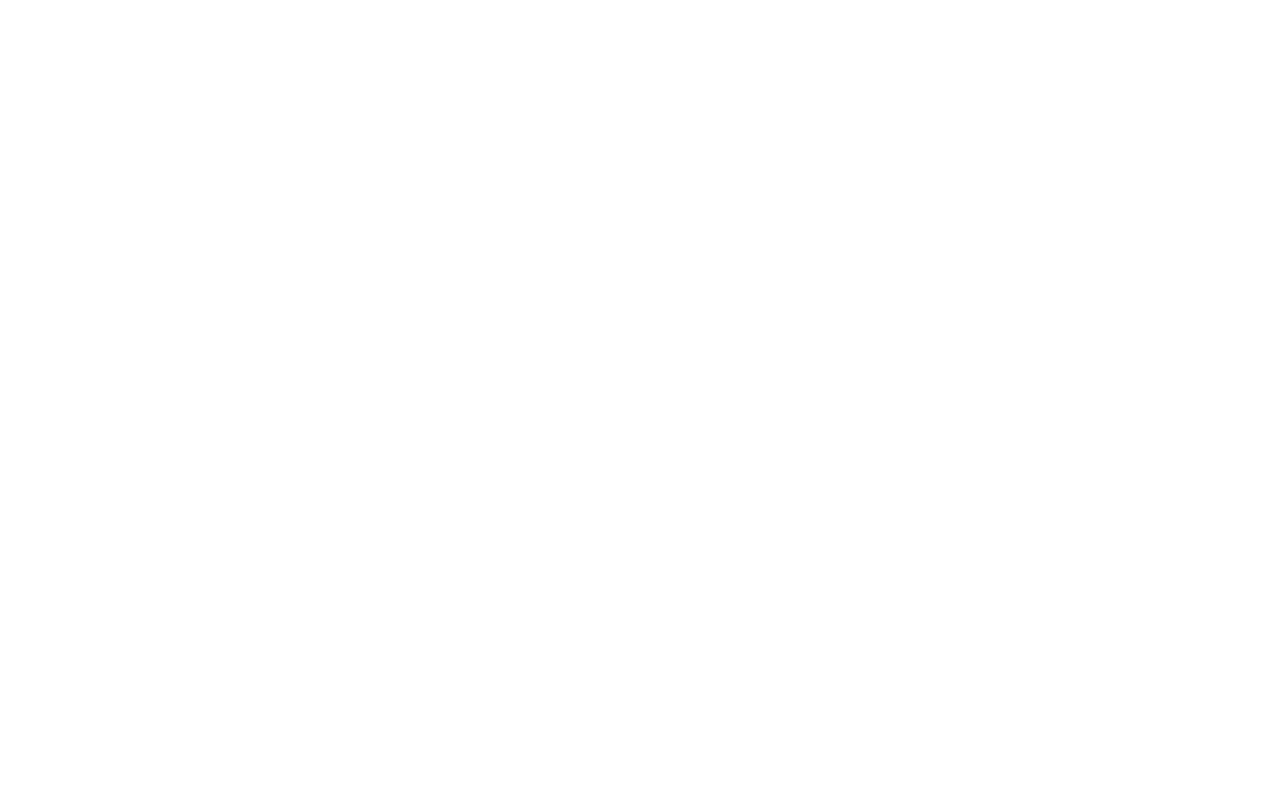
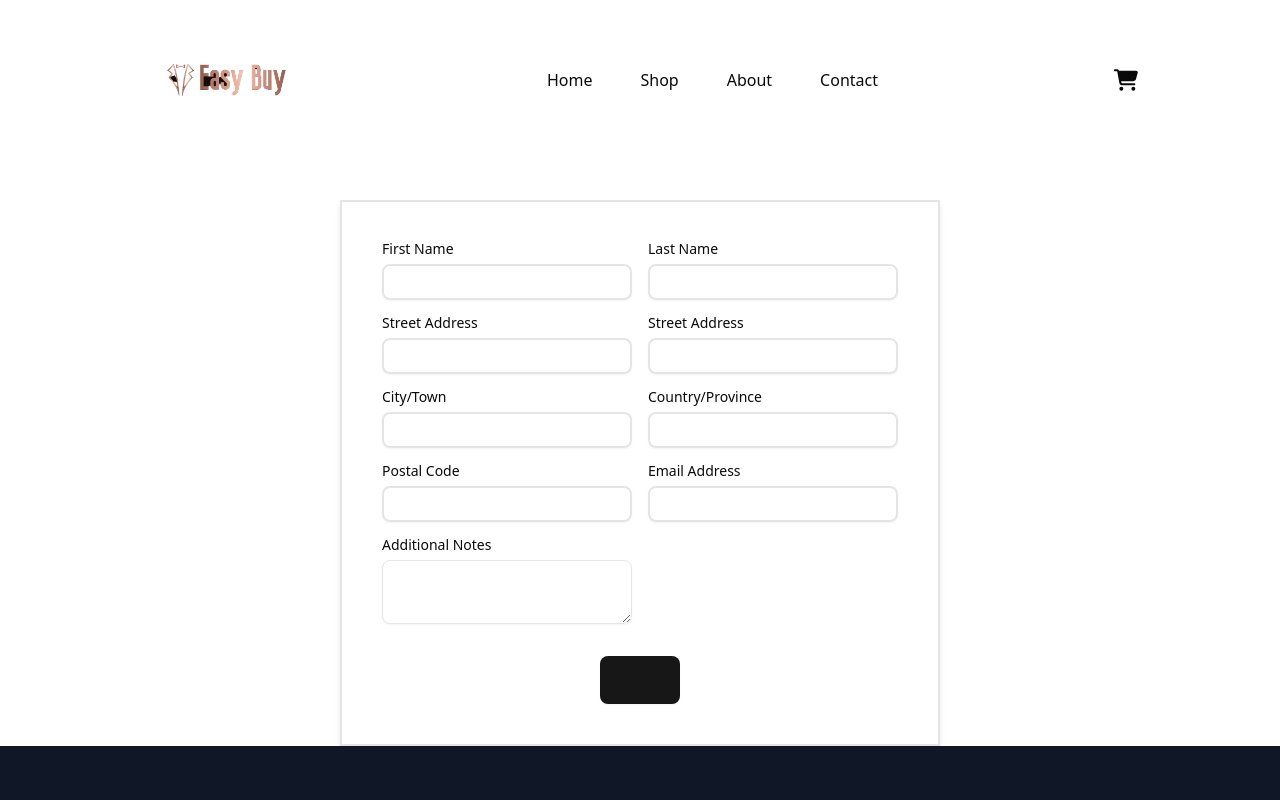
Before and after one commit to TESHU21/EasyBuy, a React (Vite) app: page /billing in a window 1280 px wide. Before the commit this address had no page. Shown: the top 800 px of the page. Built offline with nearby package versions, Linux system fonts and the light colour scheme.

Commit message:
Add Billing Adress Component

```diff
--- a/package.json
+++ b/package.json
@@ -16,6 +16,7 @@
     "@radix-ui/react-checkbox": "^1.1.4",
     "@radix-ui/react-dialog": "^1.1.6",
     "@radix-ui/react-label": "^2.1.2",
+    "@radix-ui/react-select": "^2.1.6",
     "@radix-ui/react-slot": "^1.1.2",
     "@tailwindcss/vite": "^4.0.12",
     "class-variance-authority": "^0.7.1",
--- a/src/components/FormComp.jsx
+++ b/src/components/FormComp.jsx
@@ -8,9 +8,9 @@
   FormMessage,
 } from "@/components/ui/form";
 import { Textarea } from "@/components/ui/textarea";
+import { Button } from "./ui/button";
 
-import { Button } from "../ui/button";
-import { Input } from "../ui/input";
+import { Input } from "./ui/input";
 import { useEffect } from "react";
 import {
   Select,
@@ -22,7 +22,6 @@
 import { useForm } from "react-hook-form";
 import { zodResolver } from "@hookform/resolvers/zod";
 import { BsEye, BsEyeSlash } from "react-icons/bs";
-import Loader from "../Loader";
 
 const FormComp = ({
   schema,
@@ -174,7 +173,7 @@
               type="submit"
               className=" px-10  py-6 text-base  "
             >
-              {isLoading ? isLoading && <Loader /> : submitBtnText}
+              {isLoading ? isLoading && "Loader" : submitBtnText}
             </Button>
           </div>
         </form>
--- /dev/null
+++ b/src/components/ui/select.jsx
@@ -0,0 +1,164 @@
+import * as React from "react"
+import * as SelectPrimitive from "@radix-ui/react-select"
+import { CheckIcon, ChevronDownIcon, ChevronUpIcon } from "lucide-react"
+
+import { cn } from "@/lib/utils"
+
+function Select({
+  ...props
+}) {
+  return <SelectPrimitive.Root data-slot="select" {...props} />;
+}
+
+function SelectGroup({
+  ...props
+}) {
+  return <SelectPrimitive.Group data-slot="select-group" {...props} />;
+}
+
+function SelectValue({
+  ...props
+}) {
+  return <SelectPrimitive.Value data-slot="select-value" {...props} />;
+}
+
+function SelectTrigger({
+  className,
+  size = "default",
+  children,
+  ...props
+}) {
+  return (
+    <SelectPrimitive.Trigger
+      data-slot="select-trigger"
+      data-size={size}
+      className={cn(
+        "border-input data-[placeholder]:text-muted-foreground [&_svg:not([class*='text-'])]:text-muted-foreground focus-visible:border-ring focus-visible:ring-ring/50 aria-invalid:ring-destructive/20 dark:aria-invalid:ring-destructive/40 aria-invalid:border-destructive dark:bg-input/30 dark:hover:bg-input/50 flex w-fit items-center justify-between gap-2 rounded-md border bg-transparent px-3 py-2 text-sm whitespace-nowrap shadow-xs transition-[color,box-shadow] outline-none focus-visible:ring-[3px] disabled:cursor-not-allowed disabled:opacity-50 data-[size=default]:h-9 data-[size=sm]:h-8 *:data-[slot=select-value]:line-clamp-1 *:data-[slot=select-value]:flex *:data-[slot=select-value]:items-center *:data-[slot=select-value]:gap-2 [&_svg]:pointer-events-none [&_svg]:shrink-0 [&_svg:not([class*='size-'])]:size-4",
+        className
+      )}
+      {...props}>
+      {children}
+      <SelectPrimitive.Icon asChild>
+        <ChevronDownIcon className="size-4 opacity-50" />
+      </SelectPrimitive.Icon>
+    </SelectPrimitive.Trigger>
+  );
+}
+
+function SelectContent({
+  className,
+  children,
+  position = "popper",
+  ...props
+}) {
+  return (
+    <SelectPrimitive.Portal>
+      <SelectPrimitive.Content
+        data-slot="select-content"
+        className={cn(
+          "bg-popover text-popover-foreground data-[state=open]:animate-in data-[state=closed]:animate-out data-[state=closed]:fade-out-0 data-[state=open]:fade-in-0 data-[state=closed]:zoom-out-95 data-[state=open]:zoom-in-95 data-[side=bottom]:slide-in-from-top-2 data-[side=left]:slide-in-from-right-2 data-[side=right]:slide-in-from-left-2 data-[side=top]:slide-in-from-bottom-2 relative z-50 max-h-(--radix-select-content-available-height) min-w-[8rem] overflow-x-hidden overflow-y-auto rounded-md border shadow-md",
+          position === "popper" &&
+            "data-[side=bottom]:translate-y-1 data-[side=left]:-translate-x-1 data-[side=right]:translate-x-1 data-[side=top]:-translate-y-1",
+          className
+        )}
+        position={position}
+        {...props}>
+        <SelectScrollUpButton />
+        <SelectPrimitive.Viewport
+          className={cn("p-1", position === "popper" &&
+            "h-[var(--radix-select-trigger-height)] w-full min-w-[var(--radix-select-trigger-width)] scroll-my-1")}>
+          {children}
+        </SelectPrimitive.Viewport>
+        <SelectScrollDownButton />
+      </SelectPrimitive.Content>
+    </SelectPrimitive.Portal>
+  );
+}
+
+function SelectLabel({
+  className,
+  ...props
+}) {
+  return (
+    <SelectPrimitive.Label
+      data-slot="select-label"
+      className={cn("px-2 py-1.5 text-sm font-medium", className)}
+      {...props} />
+  );
+}
+
+function SelectItem({
+  className,
+  children,
+  ...props
+}) {
+  return (
+    <SelectPrimitive.Item
+      data-slot="select-item"
+      className={cn(
+        "focus:bg-accent focus:text-accent-foreground [&_svg:not([class*='text-'])]:text-muted-foreground relative flex w-full cursor-default items-center gap-2 rounded-sm py-1.5 pr-8 pl-2 text-sm outline-hidden select-none data-[disabled]:pointer-events-none data-[disabled]:opacity-50 [&_svg]:pointer-events-none [&_svg]:shrink-0 [&_svg:not([class*='size-'])]:size-4 *:[span]:last:flex *:[span]:last:items-center *:[span]:last:gap-2",
+        className
+      )}
+      {...props}>
+      <span className="absolute right-2 flex size-3.5 items-center justify-center">
+        <SelectPrimitive.ItemIndicator>
+          <CheckIcon className="size-4" />
+        </SelectPrimitive.ItemIndicator>
+      </span>
+      <SelectPrimitive.ItemText>{children}</SelectPrimitive.ItemText>
+    </SelectPrimitive.Item>
+  );
+}
+
+function SelectSeparator({
+  className,
+  ...props
+}) {
+  return (
+    <SelectPrimitive.Separator
+      data-slot="select-separator"
+      className={cn("bg-border pointer-events-none -mx-1 my-1 h-px", className)}
+      {...props} />
+  );
+}
+
+function SelectScrollUpButton({
+  className,
+  ...props
+}) {
+  return (
+    <SelectPrimitive.ScrollUpButton
+      data-slot="select-scroll-up-button"
+      className={cn("flex cursor-default items-center justify-center py-1", className)}
+      {...props}>
+      <ChevronUpIcon className="size-4" />
+    </SelectPrimitive.ScrollUpButton>
+  );
+}
+
+function SelectScrollDownButton({
+  className,
+  ...props
+}) {
+  return (
+    <SelectPrimitive.ScrollDownButton
+      data-slot="select-scroll-down-button"
+      className={cn("flex cursor-default items-center justify-center py-1", className)}
+      {...props}>
+      <ChevronDownIcon className="size-4" />
+    </SelectPrimitive.ScrollDownButton>
+  );
+}
+
+export {
+  Select,
+  SelectContent,
+  SelectGroup,
+  SelectItem,
+  SelectLabel,
+  SelectScrollDownButton,
+  SelectScrollUpButton,
+  SelectSeparator,
+  SelectTrigger,
+  SelectValue,
+}
--- /dev/null
+++ b/src/components/ui/textarea.jsx
@@ -0,0 +1,20 @@
+import * as React from "react"
+
+import { cn } from "@/lib/utils"
+
+function Textarea({
+  className,
+  ...props
+}) {
+  return (
+    <textarea
+      data-slot="textarea"
+      className={cn(
+        "border-input placeholder:text-muted-foreground focus-visible:border-ring focus-visible:ring-ring/50 aria-invalid:ring-destructive/20 dark:aria-invalid:ring-destructive/40 aria-invalid:border-destructive dark:bg-input/30 flex field-sizing-content min-h-16 w-full rounded-md border bg-transparent px-3 py-2 text-base shadow-xs transition-[color,box-shadow] outline-none focus-visible:ring-[3px] disabled:cursor-not-allowed disabled:opacity-50 md:text-sm",
+        className
+      )}
+      {...props} />
+  );
+}
+
+export { Textarea }
--- a/src/pages/cart/Cart.jsx
+++ b/src/pages/cart/Cart.jsx
@@ -19,10 +19,13 @@
 } from "@/components/ui/card"
 import CartItem from './CartItem';
 import { Checkbox } from '@/components/ui/checkbox';
+import { useNavigate } from "react-router-dom";
 
 const Cart = () => {
   const [selectedItems, setSelectedItems] = useState([]);
-  const { addToCart, removeFromCart, clearCart, getCartTotal, cartItems = [] } = useCart(); // Ensure cartItems is always an array
+  const { addToCart, removeFromCart, clearCart, getCartTotal, cartItems = [] } = useCart();
+  const navigate=useNavigate()
+
 
   console.log("Cart Items", cartItems);
 
@@ -40,6 +43,10 @@
   const handleSelectAll = (checked) => {
     setSelectedItems(checked ? cartItems.map((item) => item.id) : []);
   };
+  const handeleCheckout=()=>{
+    navigate("/billing")
+
+  }
 
   return (
     <div className="flex flex-col pb-4">
@@ -80,7 +87,7 @@
               <div className=' flex flex-col gap-7'>
               <p className=" font-semibold  min-w-[200px] text-gray-600 font-inter">Total Price:  {totalPrice.toLocaleString()}</p>
 
-              <Button className=" bg-amber-500 ">Checkout</Button>
+              <Button  onClick={handeleCheckout}   className=" bg-amber-500 ">Checkout</Button>
               </div>
 
             </CardContent>
--- a/src/pages/checkout/BillingAddress.jsx
+++ b/src/pages/checkout/BillingAddress.jsx
@@ -4,8 +4,10 @@
 
 const BillingAddress = () => {
   return (
-    <div>
+    <div className="  flex justify-center ">
+        <div className=' w-[600px]   shadow-md  border-2 p-10 '>
         <FormComp schema={BilligAdressSchema} initialValues={intialValues} fields={fields}/>
+        </div>
     </div>
   )
 }
--- a/src/routes/AllRoutes.jsx
+++ b/src/routes/AllRoutes.jsx
@@ -6,6 +6,7 @@
 import Contact from '@/pages/contact/Contact'
 import Shop from '@/pages/shop/Shop'
 import Cart from '@/pages/cart/Cart'
+import BillingAddress from '@/pages/checkout/BillingAddress'
 
 const AllRoutes = () => {
   return (
@@ -16,6 +17,7 @@
      <Route path='contact' element={<Contact />} />
      <Route path='shop' element={<Shop />} />
      <Route path ="cart" element={<Cart/>}/>
+     <Route path="billing" element={<BillingAddress/>}/>
 
     </Route>
 
```
Also changed, not shown: 1 other file (tests, documents, lock files or other folders).
